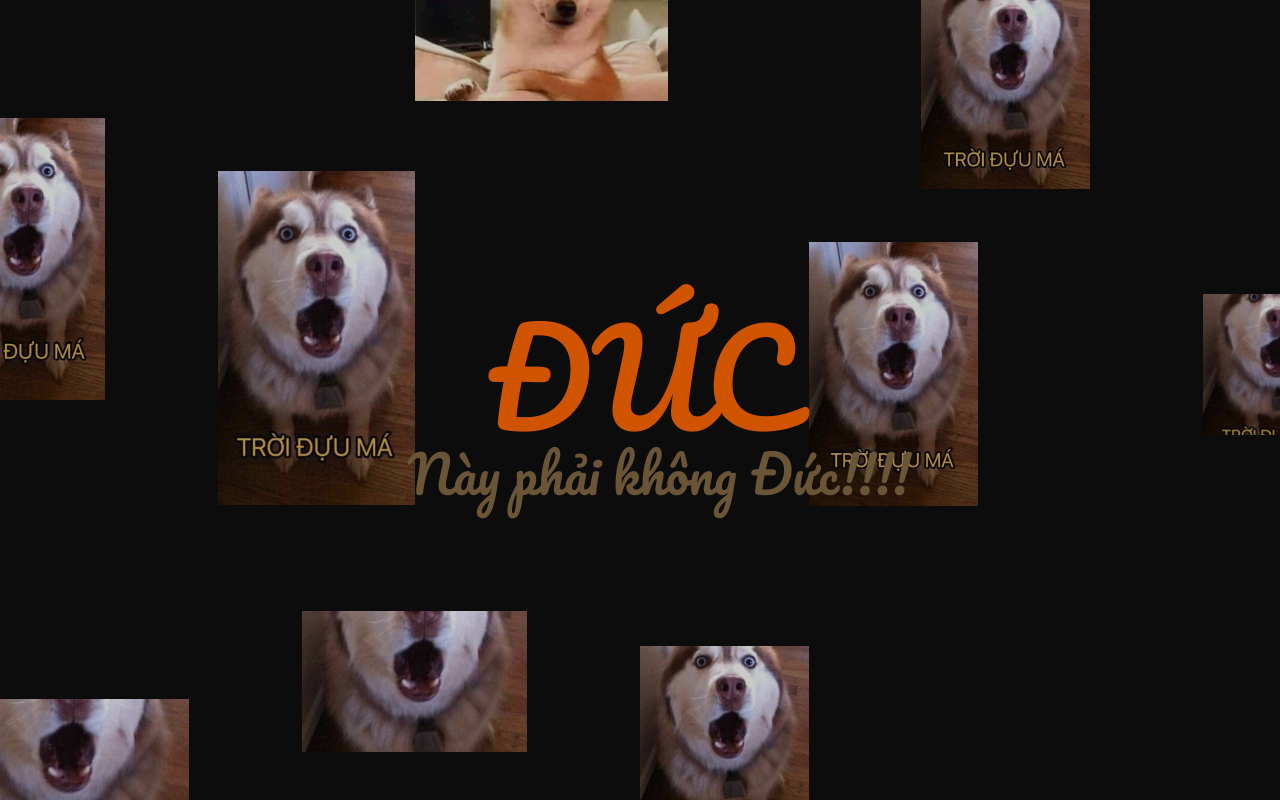
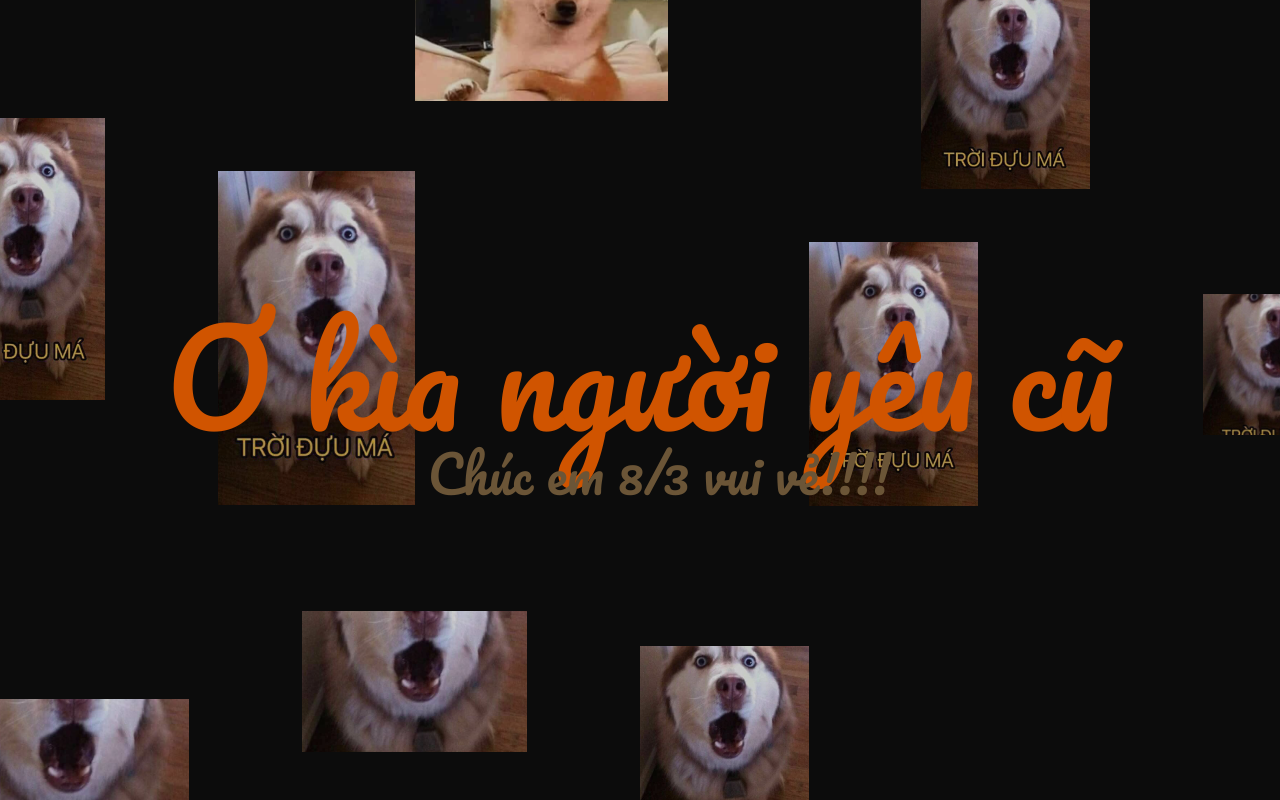
Before and after one commit to truongquocduy/love, a plain HTML site: page index.html in a window 1280 px wide. Drawn offline with Linux system fonts and the light colour scheme; a web font is replaced by a local one.

Commit message:
Update index.html

```diff
--- a/index.html
+++ b/index.html
@@ -36,10 +36,10 @@ supportsCssVars() || alert("Please view this demo in a modern browser that suppo
 					<div class="grid__item pos-10"><div class="grid__item-img" style="background-image:url(./img/anh-che-vui-hai-huoc.jpgg);" class="hover"></div></div>
 				</div>
                 <h2 class="content__title no-select">
-					<span>ĐỨC</span>
+					<span>Ơ kìa người yêu cũ</span>
 				</h2>
 				<h2 class="content__title no-select">
-					<span class="content__title-sub">Này phải không Đức!!!!</span>
+					<span class="content__title-sub">Chúc em 8/3 vui vẻ!!!!</span>
 				</h2>
 			</div>
 		</main>
```
